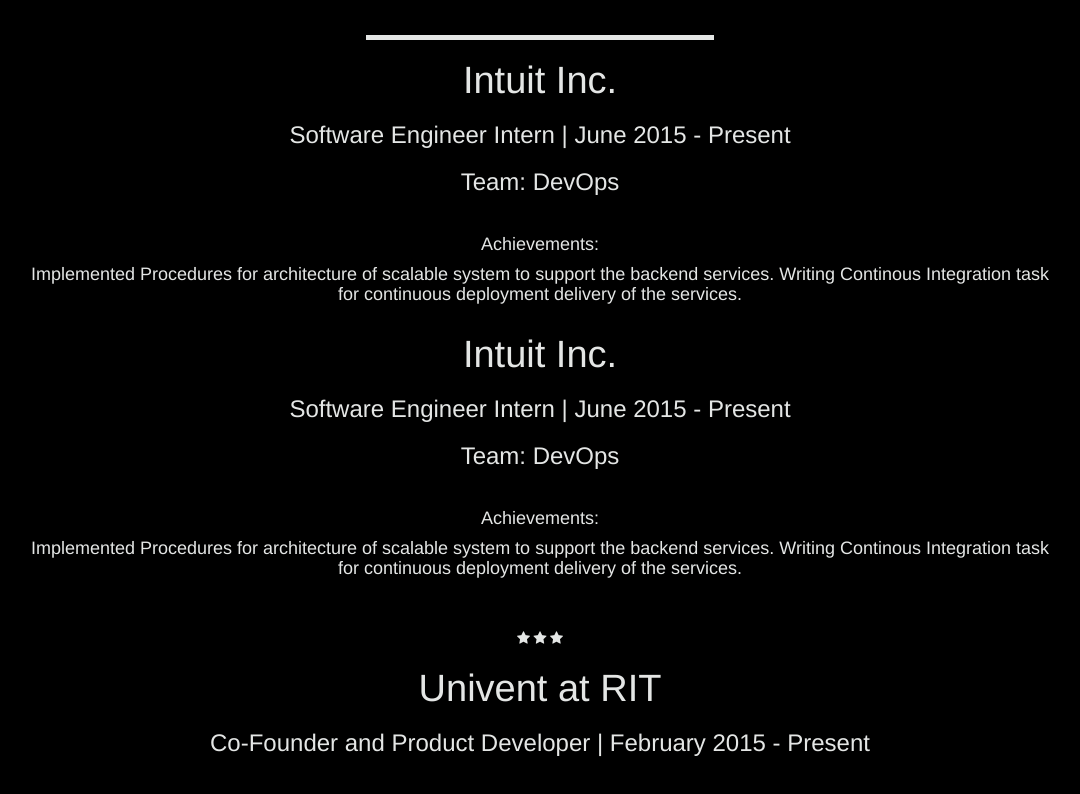
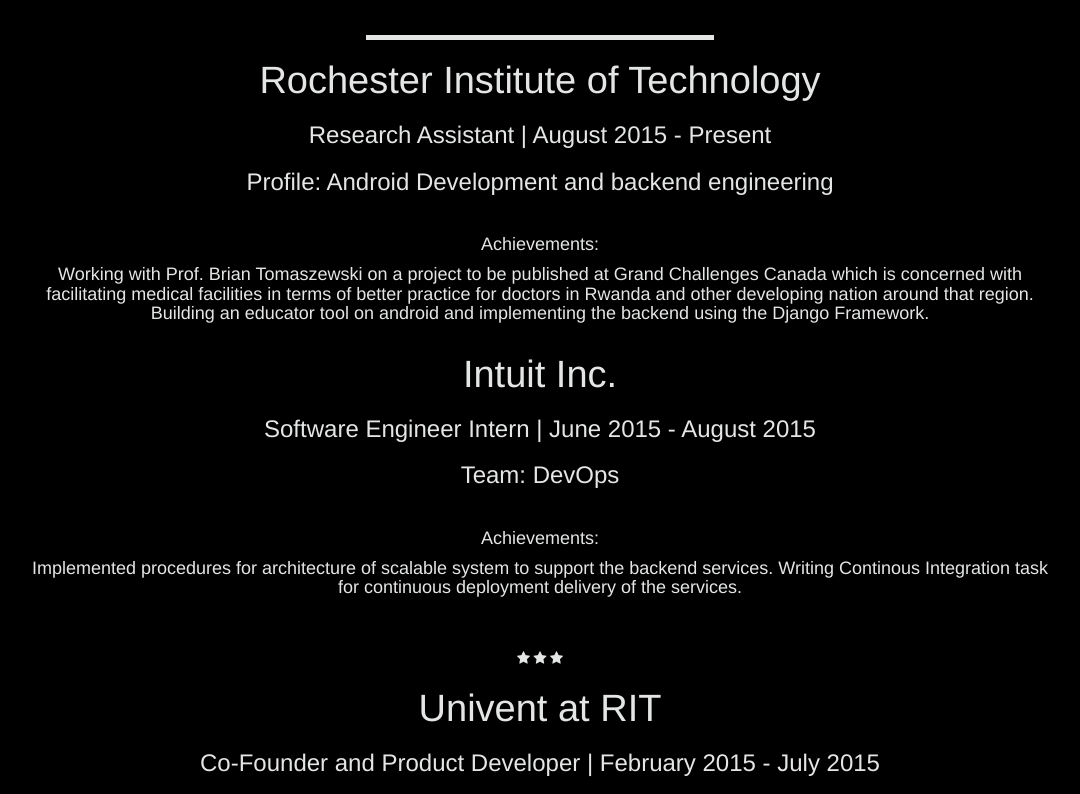
Before and after one commit to SidoPillai/siddeshpillai.github.io, a plain HTML site: page index.html in a window 1280 px wide. Shown: the part 2740-3534 px from the top of the page, without its empty margins (100-1180 px from the left). Drawn offline with nearby package versions, Linux system fonts and the light colour scheme.

Commit message:
updated the recent employment.

```diff
--- a/index.html
+++ b/index.html
@@ -163,20 +163,22 @@
 
 		<div class="row">
 							<div class="container">
-						  	<h1>Intuit Inc.</h1>
-						    <h3>Software Engineer Intern  |  June 2015 - Present</h3>
-								<span><h3>Team: DevOps </h3></span><br>
+						  	<h1>Rochester Institute of Technology</h1>
+						    <h3>Research Assistant  |  August 2015 - Present</h3>
+								<span><h3>Profile: Android Development and backend engineering </h3></span><br>
 								<span><h4>Achievements:</h4></span>
-						    <span><h4>Implemented Procedures for architecture of scalable system to support the backend services. Writing Continous Integration task for continuous deployment delivery of the services.</h4></span>
+						    <span><h4>Working with Prof. Brian Tomaszewski on a project to be published at Grand Challenges Canada which is concerned with facilitating medical facilities in terms of better practice for doctors in Rwanda and other developing nation around that region.
+
+						    Building an educator tool on android and implementing the backend using the Django Framework.</h4></span>
 						  </div>
 						</div>
 						<div class="row">
 							<div class="container">
 						  	<h1>Intuit Inc.</h1>
-						    <h3>Software Engineer Intern  |  June 2015 - Present</h3>
+						    <h3>Software Engineer Intern  |  June 2015 - August 2015</h3>
 								<span><h3>Team: DevOps </h3></span><br>
 								<span><h4>Achievements:</h4></span>
-						    <span><h4>Implemented Procedures for architecture of scalable system to support the backend services. Writing Continous Integration task for continuous deployment delivery of the services.</h4></span>
+						    <span><h4>Implemented procedures for architecture of scalable system to support the backend services. Writing Continous Integration task for continuous deployment delivery of the services.</h4></span>
 						  </div>
 						</div>
 						<br>
@@ -189,7 +191,7 @@
 						<div class="row">
 							<div class="container">
 								<h1>Univent at RIT</h1>
-								<h3>Co-Founder and Product Developer  | February 2015 - Present</h3><br>
+								<h3>Co-Founder and Product Developer  | February 2015 - July 2015</h3><br>
 								<span><h4>Achievements:</h4></span>
 								<span><h4>Design and Prototyping the product, user acceptance testing.</h4></span>
 							</div>
```
